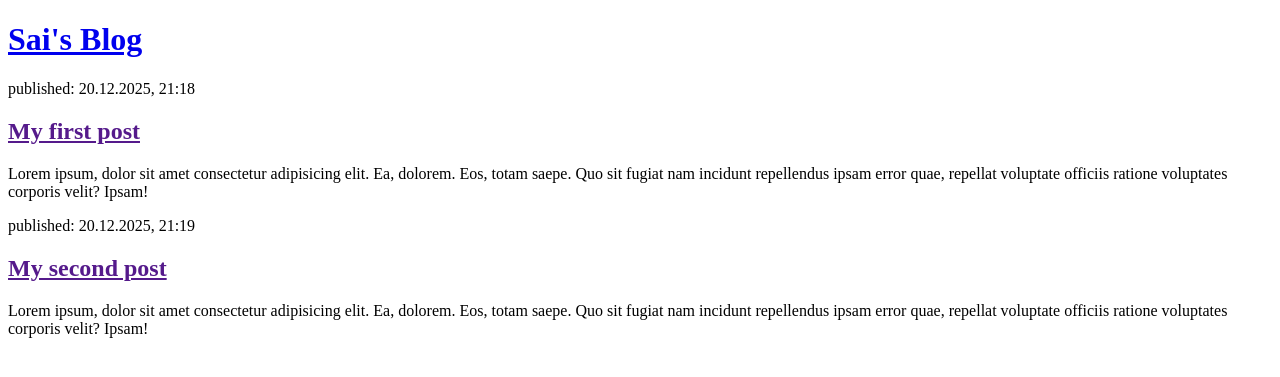
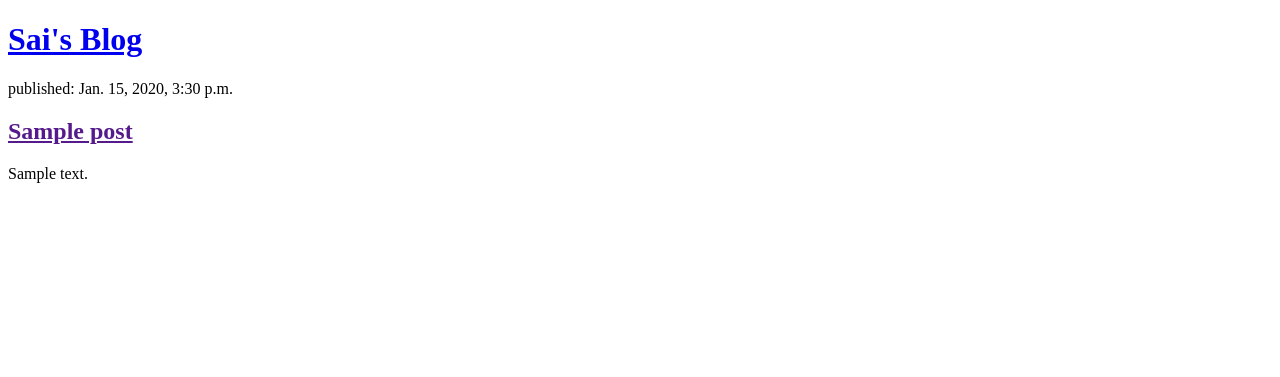
Before and after one commit to th3grimreaper/mysite, a Django app: page / in a window 1280 px wide. Shown: the top 377 px of the page. Run offline with Django 4.2, Linux system fonts and the light colour scheme; tables that the repository leaves empty hold one stand-in row (values such as "Sample post"); parts of the project's set-up code (start-up, migrations or seed data) failed here and were passed over.

Commit message:
modify templates to display posts from database

```diff
--- a/blog/templates/blog/post_list.html
+++ b/blog/templates/blog/post_list.html
@@ -12,26 +12,23 @@
       </h1>
     </header>
 
+    {% for post in posts %}
     <article>
-      <time>published: 20.12.2025, 21:18</time>
-      <h2><a href="">My first post</a></h2>
-      <p>
-        Lorem ipsum, dolor sit amet consectetur adipisicing elit. Ea, dolorem.
-        Eos, totam saepe. Quo sit fugiat nam incidunt repellendus ipsam error
-        quae, repellat voluptate officiis ratione voluptates corporis velit?
-        Ipsam!
-      </p>
+      <time>published: {{ post.published_date }}</time>
+      <h2><a href="">{{ post.title }}</a></h2>
+      <p>{{ post.text | linebreaksbr }}</p>
     </article>
+    {% endfor %}
 
-    <article>
-      <time>published: 20.12.2025, 21:19</time>
-      <h2><a href="">My second post</a></h2>
-      <p>
-        Lorem ipsum, dolor sit amet consectetur adipisicing elit. Ea, dolorem.
-        Eos, totam saepe. Quo sit fugiat nam incidunt repellendus ipsam error
-        quae, repellat voluptate officiis ratione voluptates corporis velit?
-        Ipsam!
-      </p>
-    </article>
+    <!-- <article> -->
+    <!--   <time>published: 20.12.2025, 21:19</time> -->
+    <!--   <h2><a href="">My second post</a></h2> -->
+    <!--   <p> -->
+    <!--     Lorem ipsum, dolor sit amet consectetur adipisicing elit. Ea, dolorem. -->
+    <!--     Eos, totam saepe. Quo sit fugiat nam incidunt repellendus ipsam error -->
+    <!--     quae, repellat voluptate officiis ratione voluptates corporis velit? -->
+    <!--     Ipsam! -->
+    <!--   </p> -->
+    <!-- </article> -->
   </body>
 </html>
--- a/blog/views.py
+++ b/blog/views.py
@@ -1,6 +1,11 @@
 from django.shortcuts import render
+from django.utils import timezone
+from .models import Post
 
 
 # Create your views here.
 def post_list(request):
-    return render(request, "blog/post_list.html", {})
+    posts = Post.objects.filter(published_date__lte=timezone.now()).order_by(
+        "published_date"
+    )
+    return render(request, "blog/post_list.html", {"posts": posts})
```
